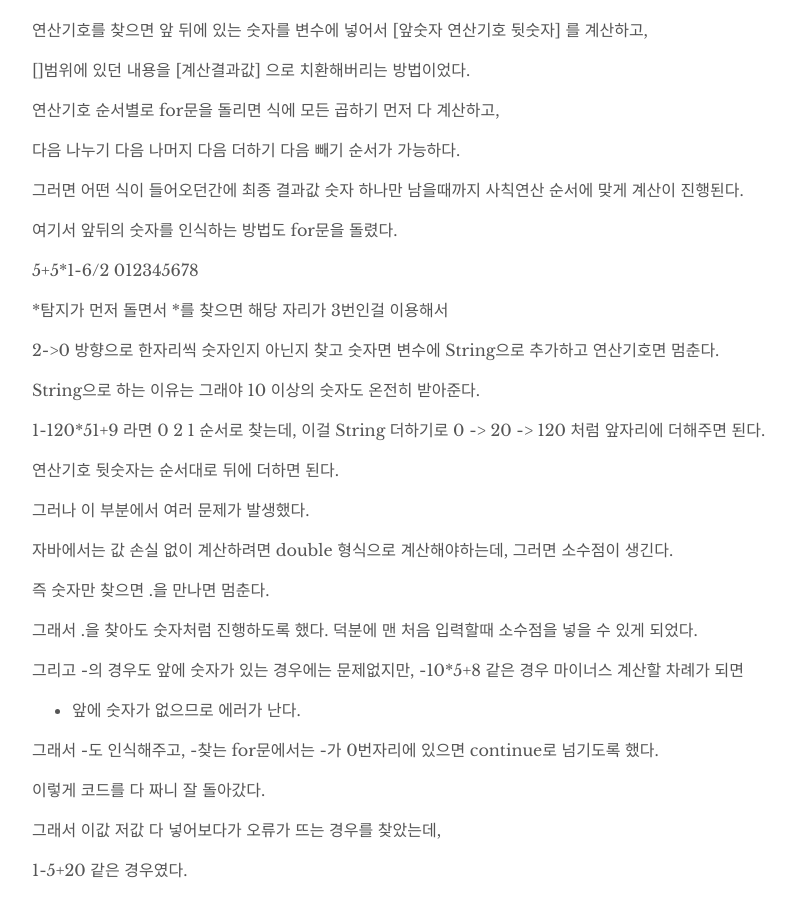
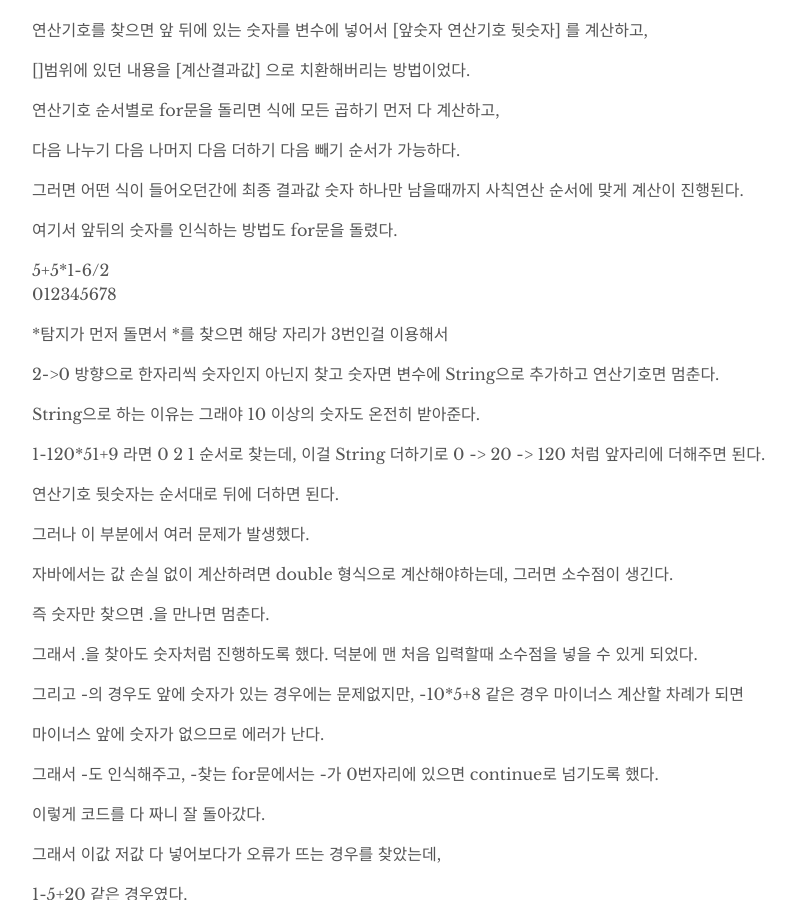
Before and after one commit to stbpiza/stbpiza.github.io, a Jekyll site: the page built from _posts/2020-07-22-15th-day.md, in a window 1280 px wide and 900 px high, scrolled down 859 px. Shown: the whole window, without its empty margins (208-1004 px from the left). Built offline with Jekyll 4.4.1, drawn with Linux system fonts in a browser that asks for light colours.

Commit message:
Update 2020-07-22-15th-day.md

```diff
--- a/_posts/2020-07-22-15th-day.md
+++ b/_posts/2020-07-22-15th-day.md
@@ -44,7 +44,7 @@ ex) 5+5*1-6/2 = 5+5-3 = 7
 
 여기서 앞뒤의 숫자를 인식하는 방법도 for문을 돌렸다.
 
-5+5*1-6/2
+5+5*1-6/2<br>
 012345678
 
 *탐지가 먼저 돌면서 *를 찾으면 해당 자리가 3번인걸 이용해서
@@ -67,7 +67,7 @@ String으로 하는 이유는 그래야 10 이상의 숫자도 온전히 받아
 
 그리고 -의 경우도 앞에 숫자가 있는 경우에는 문제없지만, -10*5+8 같은 경우 마이너스 계산할 차례가 되면
 
-- 앞에 숫자가 없으므로 에러가 난다.
+마이너스 앞에 숫자가 없으므로 에러가 난다.
 
 그래서 -도 인식해주고, -찾는 for문에서는 -가 0번자리에 있으면 continue로 넘기도록 했다.
 
```
